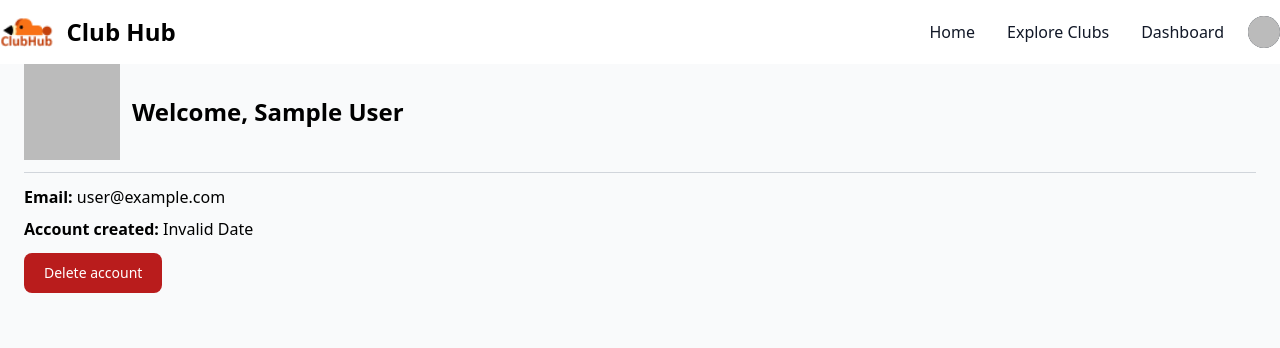
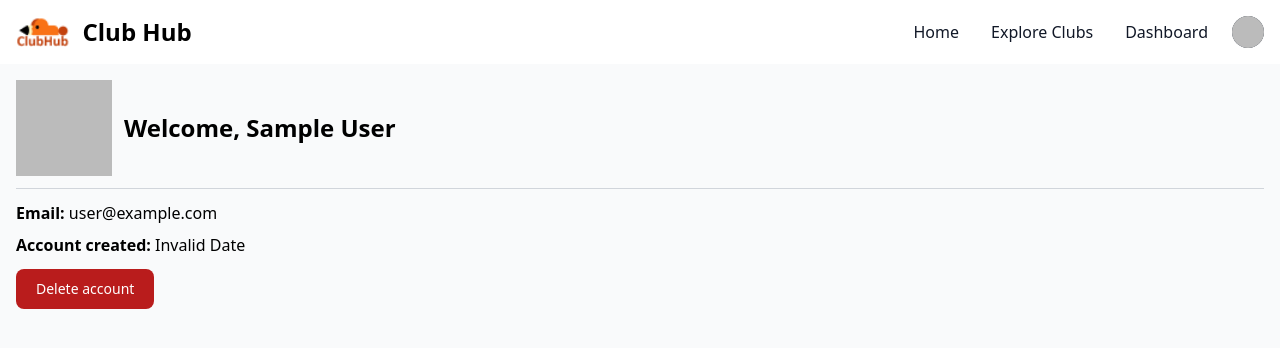
Before and after one commit to ww-club-hub/club-hub-web, a Vue app: page /account in a window 1280 px wide. Shown: the top 348 px of the page. Built offline with nearby package versions, Linux system fonts and the light colour scheme; no server answers; sample sign-in values are in the browser's storage.

Commit message:
fix navbar spacing

```diff
--- a/src/components/Navbar.vue
+++ b/src/components/Navbar.vue
@@ -34,13 +34,13 @@ onUnmounted(() => {
 
 <template>
   <nav class="bg-white border-gray-200 dark:bg-gray-900">
-    <div class="max-w-screen-2xl flex flex-wrap items-center mx-auto py-4 relative" @click.stop>
+    <div class="max-w-screen-2xl flex flex-wrap items-center mx-auto p-4 relative" @click.stop>
       <a href="/" class="flex items-center space-x-3 rtl:space-x-reverse">
         <img src="/icon.png" class="h-8" alt="Club Hub Logo" />
         <span class="self-center text-2xl font-semibold whitespace-nowrap dark:text-white">Club Hub</span>
       </a>
       <button data-collapse-toggle="navbar-default" type="button"
-        class="inline-flex items-center p-2 w-10 h-10 justify-center text-sm text-gray-500 rounded-lg md:hidden hover:bg-gray-100 focus:outline-none focus:ring-2 focus:ring-gray-200 dark:text-gray-400 dark:hover:bg-gray-700 dark:focus:ring-gray-600 mx-auto"
+        class="inline-flex items-center p-2 w-10 h-10 justify-center text-sm text-gray-500 rounded-lg md:hidden hover:bg-gray-100 focus:outline-none focus:ring-2 focus:ring-gray-200 dark:text-gray-400 dark:hover:bg-gray-700 dark:focus:ring-gray-600 ms-auto"
         aria-controls="navbar-default" aria-expanded="false" @click="navbarExpanded = !navbarExpanded">
         <span class="sr-only">Open main menu</span>
         <svg class="w-5 h-5" aria-hidden="true" xmlns="http://www.w3.org/2000/svg" fill="none" viewBox="0 0 17 14">
--- a/src/views/AccountView.vue
+++ b/src/views/AccountView.vue
@@ -25,8 +25,8 @@ async function deleteAccount() {
 </script>
 
 <template>
-  <section class="bg-gray-50 dark:bg-gray-900 grow px-6 py-8 lg:py-0">
-    <div class="max-w-screen-2xl mx-auto">
+  <section class="bg-gray-50 dark:bg-gray-900 grow">
+    <div class="max-w-screen-2xl mx-auto p-4">
       <div class="flex items-center gap-3 pb-3 mb-3 border-b border-gray-300 dark:border-gray-700">
         <template v-if="user?.photoURL">
           <img :src="user.photoURL" class="align-self-stretch" />
```
